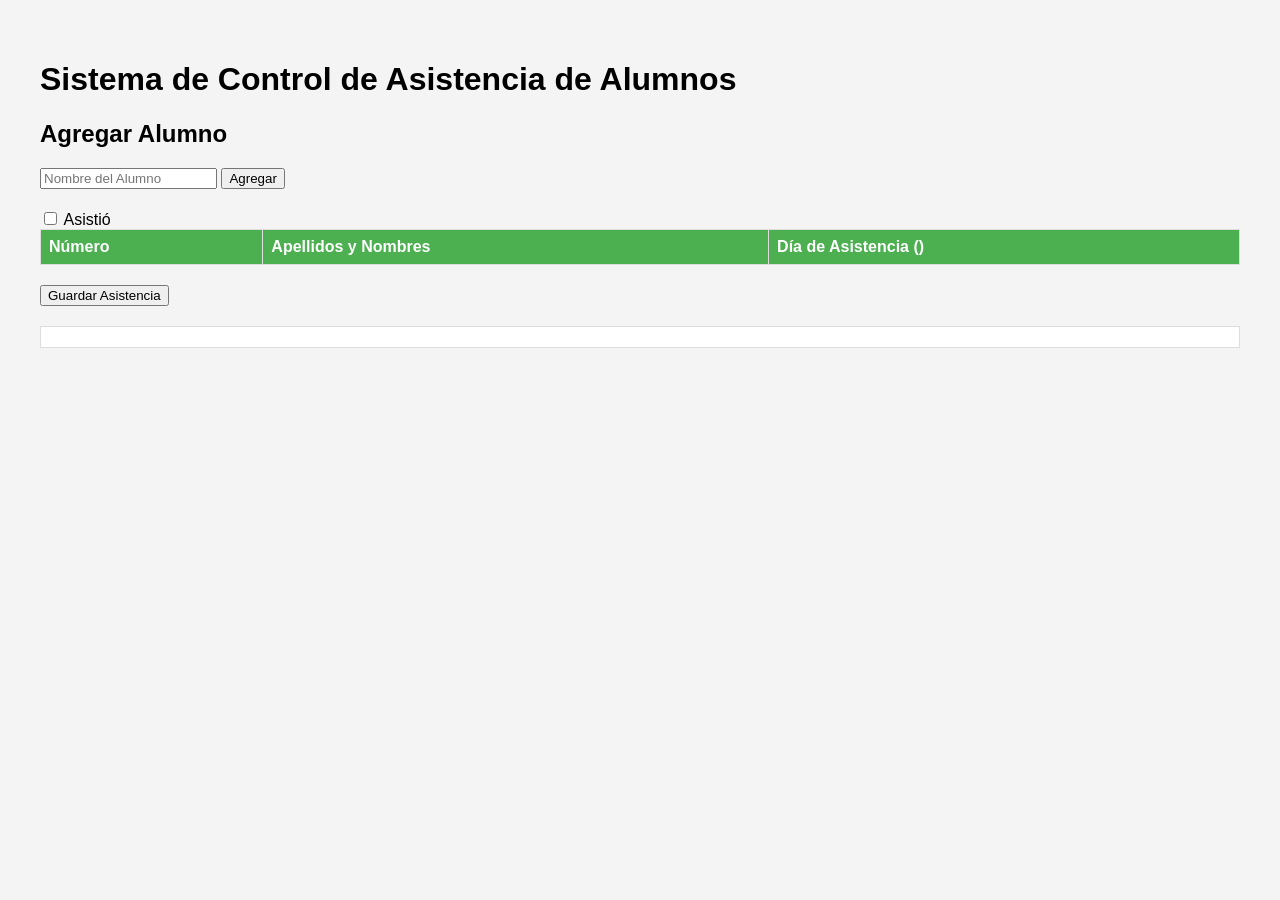
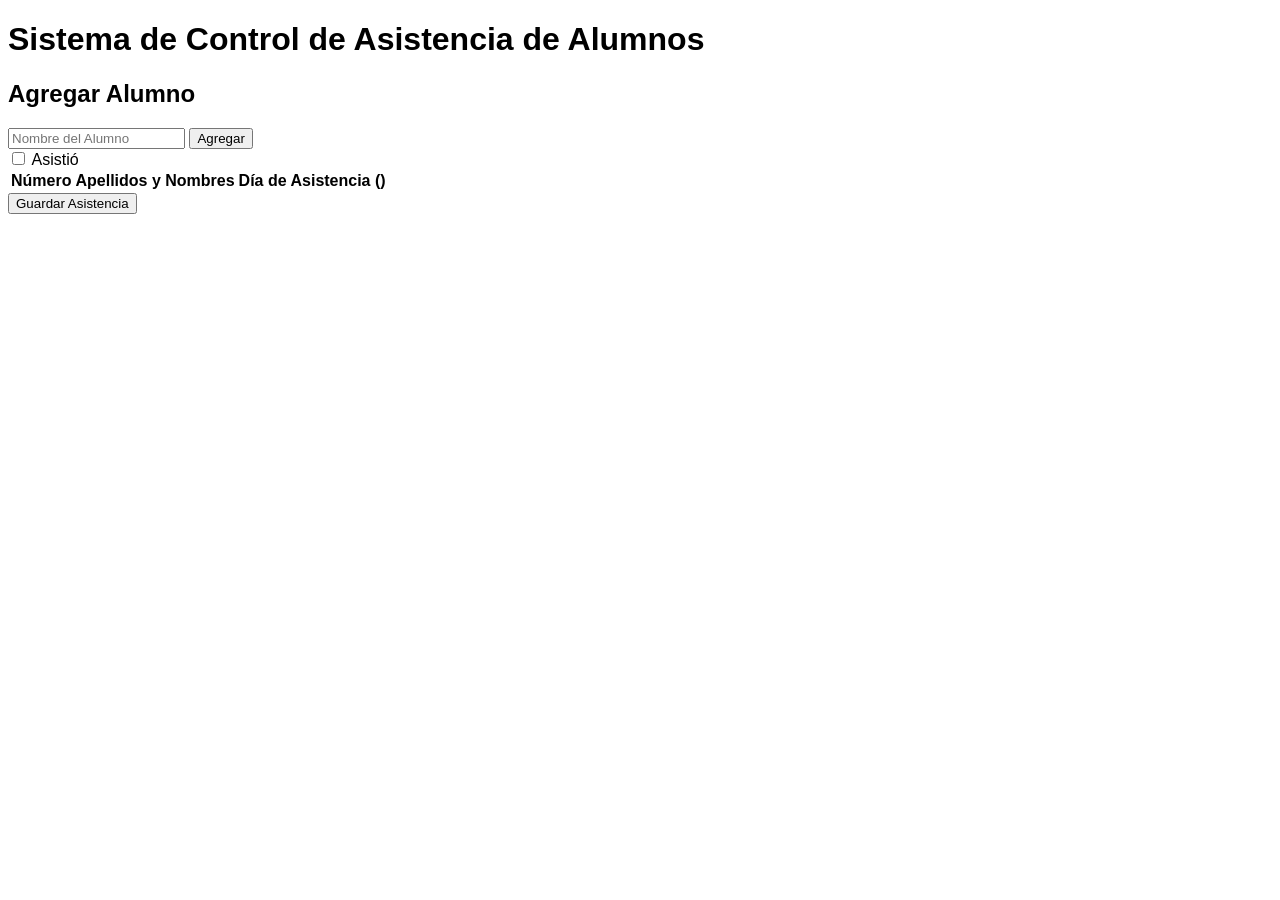

actualizacion v. 1.1

--- a/style.css
+++ b/style.css
@@ -1,35 +1,159 @@
+/* Estilos Personalizados */
+
+:root {
+    --primary-gradient: linear-gradient(135deg, #667eea 0%, #764ba2 100%);
+    --success-gradient: linear-gradient(135deg, #11998e 0%, #38ef7d 100%);
+    --info-gradient: linear-gradient(135deg, #4facfe 0%, #00f2fe 100%);
+}
+
 body {
-    font-family: Arial, sans-serif;
-    margin: 20px;
-    padding: 20px;
-    background-color: #f4f4f4;
+    font-family: 'Segoe UI', Tahoma, Geneva, Verdana, sans-serif;
+    overflow-x: hidden;
 }
 
-table {
-    width: 100%;
-    border-collapse: collapse;
-    margin-bottom: 20px;
+/* Navbar Gradients */
+.navbar.bg-gradient-primary {
+    background: var(--primary-gradient) !important;
 }
 
-th,
-td {
-    border: 1px solid #ddd;
-    padding: 8px;
-    text-align: left;
+.card-header.bg-gradient-primary {
+    background: var(--primary-gradient) !important;
 }
 
-th {
-    background-color: #4CAF50;
-    color: white;
+.card-header.bg-gradient-success {
+    background: var(--success-gradient) !important;
 }
 
-#resultado {
-    margin-top: 20px;
-    border: 1px solid #ddd;
-    padding: 10px;
-    background-color: white;
+.card-header.bg-gradient-info {
+    background: var(--info-gradient) !important;
 }
 
-#formulario {
-    margin-bottom: 20px;
+/* Botones */
+.btn-primary {
+    background: var(--primary-gradient);
+    border: none;
+    transition: transform 0.2s, box-shadow 0.2s;
+}
+
+.btn-primary:hover {
+    transform: translateY(-2px);
+    box-shadow: 0 4px 12px rgba(102, 126, 234, 0.4);
+}
+
+.btn-success {
+    background: var(--success-gradient);
+    border: none;
+    transition: transform 0.2s, box-shadow 0.2s;
+}
+
+.btn-success:hover {
+    transform: translateY(-2px);
+    box-shadow: 0 4px 12px rgba(17, 153, 142, 0.4);
+}
+
+/* Tarjetas */
+.card {
+    border-radius: 12px;
+    overflow: hidden;
+    transition: transform 0.3s, box-shadow 0.3s;
+}
+
+.card:hover {
+    transform: translateY(-4px);
+    box-shadow: 0 8px 24px rgba(0, 0, 0, 0.15) !important;
+}
+
+/* Tabla */
+.table th {
+    font-weight: 600;
+    letter-spacing: 0.5px;
+    color: #495057;
+}
+
+.table tbody tr {
+    transition: background-color 0.2s;
+}
+
+.table tbody tr:hover {
+    background-color: rgba(102, 126, 234, 0.1);
+}
+
+.table td {
+    vertical-align: middle;
+    padding: 1rem;
+}
+
+/* Inputs */
+.form-control {
+    border-radius: 8px;
+    border: 1px solid #e0e0e0;
+    transition: all 0.3s;
+}
+
+.form-control:focus {
+    border-color: #667eea;
+    box-shadow: 0 0 0 0.2rem rgba(102, 126, 234, 0.25);
+}
+
+.form-control-lg {
+    padding: 0.75rem 1rem;
+    font-size: 1rem;
+}
+
+/* Checkboxes */
+.form-check-input {
+    border-radius: 4px;
+    cursor: pointer;
+    transition: all 0.2s;
+}
+
+.form-check-input:checked {
+    background-color: #667eea;
+    border-color: #667eea;
+}
+
+.form-check-input:focus {
+    border-color: #667eea;
+    box-shadow: 0 0 0 0.25rem rgba(102, 126, 234, 0.25);
+}
+
+/* Badges */
+.badge {
+    padding: 0.5rem 1rem;
+    border-radius: 20px;
+    font-size: 0.85rem;
+    font-weight: 600;
+}
+
+/* Animaciones */
+@keyframes slideIn {
+    from {
+        opacity: 0;
+        transform: translateY(20px);
+    }
+    to {
+        opacity: 1;
+        transform: translateY(0);
+    }
+}
+
+.card {
+    animation: slideIn 0.5s ease-out;
+}
+
+/* Responsive */
+@media (max-width: 768px) {
+    .container-fluid {
+        padding-left: 0.5rem;
+        padding-right: 0.5rem;
+    }
+    
+    .table {
+        font-size: 0.875rem;
+    }
+    
+    .btn {
+        padding: 0.5rem 0.75rem !important;
+        font-size: 0.875rem !important;
+    }
 }
